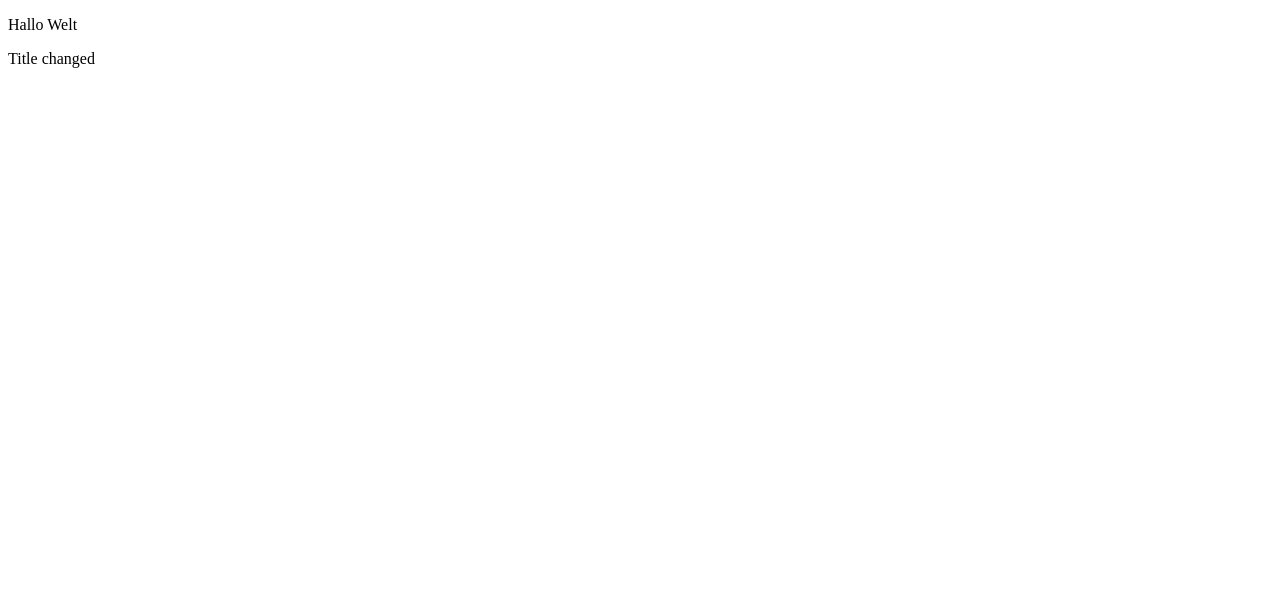
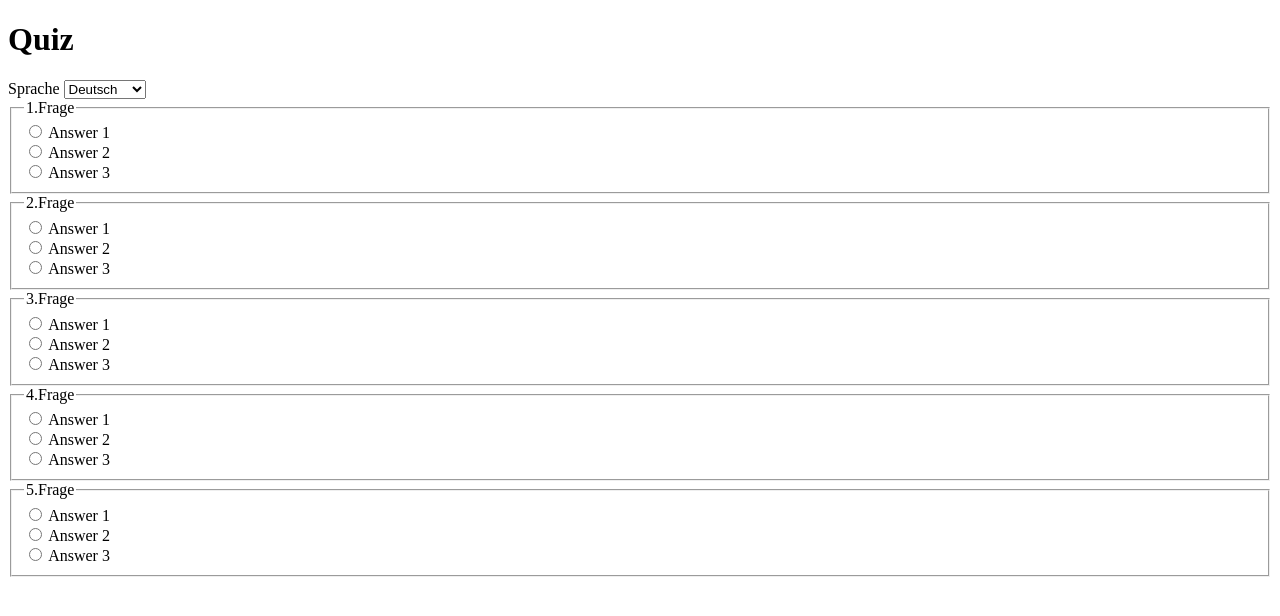
Before and after one commit to jessxth/WEB-PROG-i18n, a plain HTML site: page index.html in a window 1280 px wide. Drawn offline with Linux system fonts and the light colour scheme.

Commit message:
first sprint

```diff
--- a/index.html
+++ b/index.html
@@ -4,12 +4,135 @@
 <head>
     <meta charset="UTF-8">
     <meta name="viewport" content="width=device-width, initial-scale=1.0">
-    <title>I18N</title>
+    <title>Quiz zu I18N</title>
 </head>
 
 <body>
-    <p>Hallo Welt</p>
-    <p>Title changed</p>
+    <header>
+        <div>
+            <h1 id="title">Quiz</h1>
+        </div>
+        <div class="picker">
+            <label id="languageLabel" for="language">Sprache</label>
+            <select id="language" aria-label="Sprache wählen">
+                <option value="de">Deutsch</option>
+                <option value="en">English</option>
+                <option value="ru">Русский</option>
+                <option value="vi">Tiếng Việt</option>
+            </select>
+        </div>
+
+    </header>
+    <main>
+        <div class="meta">
+            <span id="score"></span>
+            <! wird im script konfiguriert>
+        </div>
+        <div class="questionField">
+            <fieldset>
+                <legend id="Q1">1.Frage</legend>
+
+                <div class="answer">
+                    <input type="radio" name="Q1" value="A1" id="A1">
+                    <label for="A1">Answer 1</label>
+                </div>
+
+                <div class="answer">
+                    <input type="radio" name="Q1" value="A2" id="A2">
+                    <label for="A2">Answer 2</label>
+                </div>
+
+                <div class="answer">
+                    <input type="radio" name="Q1" value="A3" id="A3">
+                    <label for="A3">Answer 3</label>
+                </div>
+            </fieldset>
+        </div>
+
+        <div class="questionField">
+            <fieldset>
+                <legend id="Q2">2.Frage</legend>
+
+                <div class="answer">
+                    <input type="radio" name="Q2" value="A1" id="A1">
+                    <label for="A1">Answer 1</label>
+                </div>
+
+                <div class="answer">
+                    <input type="radio" name="Q2" value="A2" id="A2">
+                    <label for="A2">Answer 2</label>
+                </div>
+
+                <div class="answer">
+                    <input type="radio" name="Q2" value="A3" id="A3">
+                    <label for="A3">Answer 3</label>
+                </div>
+            </fieldset>
+        </div>
+
+        <div class="questionField">
+            <fieldset>
+                <legend id="Q3">3.Frage</legend>
+
+                <div class="answer">
+                    <input type="radio" name="Q3" value="A1" id="A1">
+                    <label for="A1">Answer 1</label>
+                </div>
+
+                <div class="answer">
+                    <input type="radio" name="Q3" value="A2" id="A2">
+                    <label for="A2">Answer 2</label>
+                </div>
+
+                <div class="answer">
+                    <input type="radio" name="Q3" value="A3" id="A3">
+                    <label for="A3">Answer 3</label>
+                </div>
+            </fieldset>
+        </div>
+
+        <div class="questionField">
+            <fieldset>
+                <legend id="Q4">4.Frage</legend>
+
+                <div class="answer">
+                    <input type="radio" name="Q4" value="A1" id="A1">
+                    <label for="A1">Answer 1</label>
+                </div>
+
+                <div class="answer">
+                    <input type="radio" name="Q4" value="A2" id="A2">
+                    <label for="A2">Answer 2</label>
+                </div>
+
+                <div class="answer">
+                    <input type="radio" name="Q4" value="A3" id="A3">
+                    <label for="A3">Answer 3</label>
+                </div>
+            </fieldset>
+        </div>
+
+        <div class="questionField">
+            <fieldset>
+                <legend id="Q5">5.Frage</legend>
+
+                <div class="answer">
+                    <input type="radio" name="Q5" value="A1" id="A1">
+                    <label for="A1">Answer 1</label>
+                </div>
+
+                <div class="answer">
+                    <input type="radio" name="Q5" value="A2" id="A2">
+                    <label for="A2">Answer 2</label>
+                </div>
+
+                <div class="answer">
+                    <input type="radio" name="Q5" value="A3" id="A3">
+                    <label for="A3">Answer 3</label>
+                </div>
+            </fieldset>
+        </div>
+    </main>
 </body>
 
 </html>
--- /dev/null
+++ b/locales/de.json
@@ -0,0 +1,3 @@
+{
+    "score": "Punkte"
+}
--- /dev/null
+++ b/locales/en.json
@@ -0,0 +1,3 @@
+{
+    "score": "Points"
+}
--- /dev/null
+++ b/locales/ru.json
@@ -0,0 +1,3 @@
+{
+    "score": "Очки"
+}
--- /dev/null
+++ b/locales/vi.json
@@ -0,0 +1,3 @@
+{
+    "score": "Điểm"
+}
--- /dev/null
+++ b/script.js
@@ -0,0 +1,6 @@
+const supportedLanguages = ["de", "en", "ru", "vi"];
+const messages = {};
+
+function loadTranslations(language) {
+
+}
--- /dev/null
+++ b/style.css
@@ -0,0 +1,5 @@
+.questionField {
+    display: flex;
+    flex-direction: column;
+    gap: 10px;
+}
```
